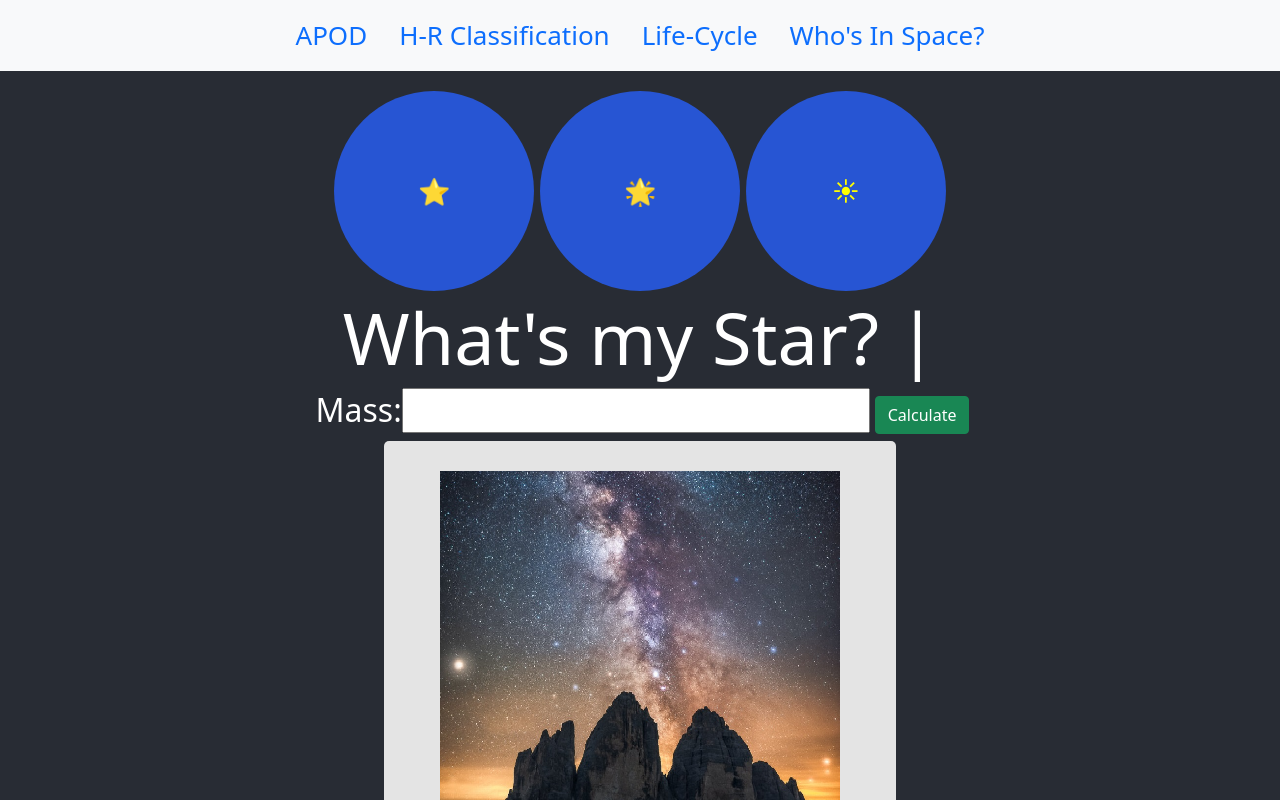
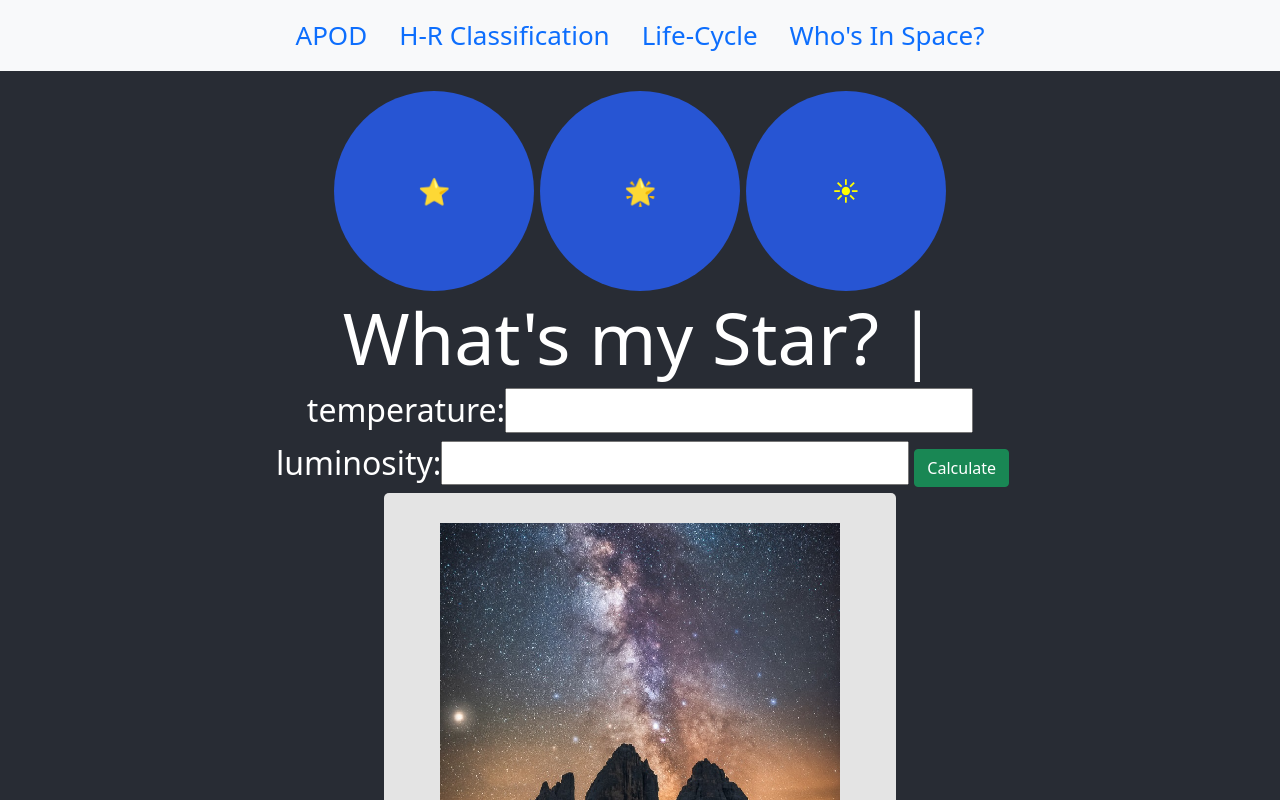
Before and after one commit to AaronKirchhoff/star_project, a React (Create React App) app: page / in a window 1280 px wide. Shown: the top 800 px of the page. Built offline with nearby package versions, Linux system fonts and the light colour scheme.

Commit message:
added luminosity input

```diff
--- a/src/star.js
+++ b/src/star.js
@@ -9,7 +9,9 @@ class Star extends Component {
   constructor(props){
     super(props);
     // state is how much mass the star is, we will set it at 0 for now, update state with an input field, and based on that, we call a function that will decide what star to display.
-    this.state = {star: ''};
+    this.state = {temp: ''};
+    this.state = {lumin: ''};
+
     this.state = {currentStar: ''};
     this.state = {defaultImageState: ''};
     this.state = {starBio: "Cosmic ipsum wavelength terminator celestial coordinates Deneb falling star umbra inferior planets outer planets Van Allen belt Doppler shift solar system pole star north star local group helium radiation Hubble's law red giant star comet gravitational lens vernal equinox inner planets"};
@@ -18,9 +20,9 @@ class Star extends Component {
   }
 
   // this function is what captures input from out text box to change the state. target is the value passed along from when we fill out the field on the UX side.
-  handleChange(mass) {
-    // runs on every keystroke, it's called a controlled component because react is following along with every entry the user makes in real time. beacuse of the onChange() method below
-    this.setState({ star: mass.target.value });
+  handleChange(evt) {
+    // runs on every keystroke, it's called a controlled component because react is following along with every entry the user makes in real time. beacuse of the onChange() method below. and to take in multiple inputs, take the name of the label/ and change that state to be equal to the input in THAT spot/value
+    this.setState({ [evt.target.name]: evt.target.value });
   }
 
   formSubmit(evt){
@@ -53,18 +55,21 @@ class Star extends Component {
     this.setState({starBio: starInformation})
     evt.preventDefault();
     // alert(`you typed: ${starType}`);
-    this.setState({star: ''})
+    this.setState({temp: ''})
     return starType
   }
 
   render(){
     return (
       <div className='Star'>
-        <h1 class="display-2"> What's my Star? | {this.state.currentStar}</h1>
+        <h1 class="display-2"> What's my Star? | {this.state.temp} {this.state.lumin}</h1>
 
         <form onSubmit={this.formSubmit}>
-          <label class="h2">Mass:
-            <input type="text" id="mass" value={this.state.star} onChange={this.handleChange}></input>
+          <label class="h2">temperature:
+            <input type="text" name="temp" id="temperature" value={this.state.temp} onChange={this.handleChange}></input>
+          </label>
+          <label class="h2">luminosity:
+            <input type="text" name="lumin" id="luminosity" value={this.state.lumin} onChange={this.handleChange}></input>
           </label>
           <button class="btn btn-success">Calculate</button>
         </form >
```
